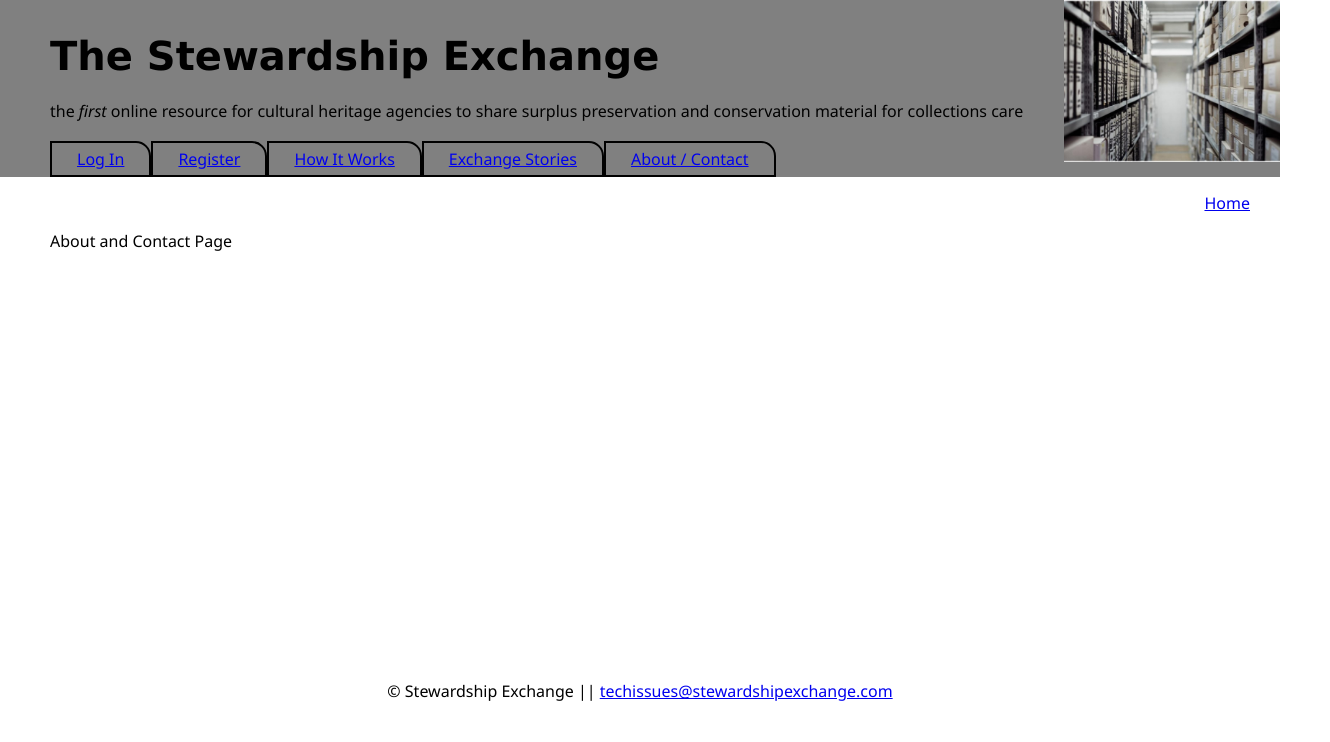
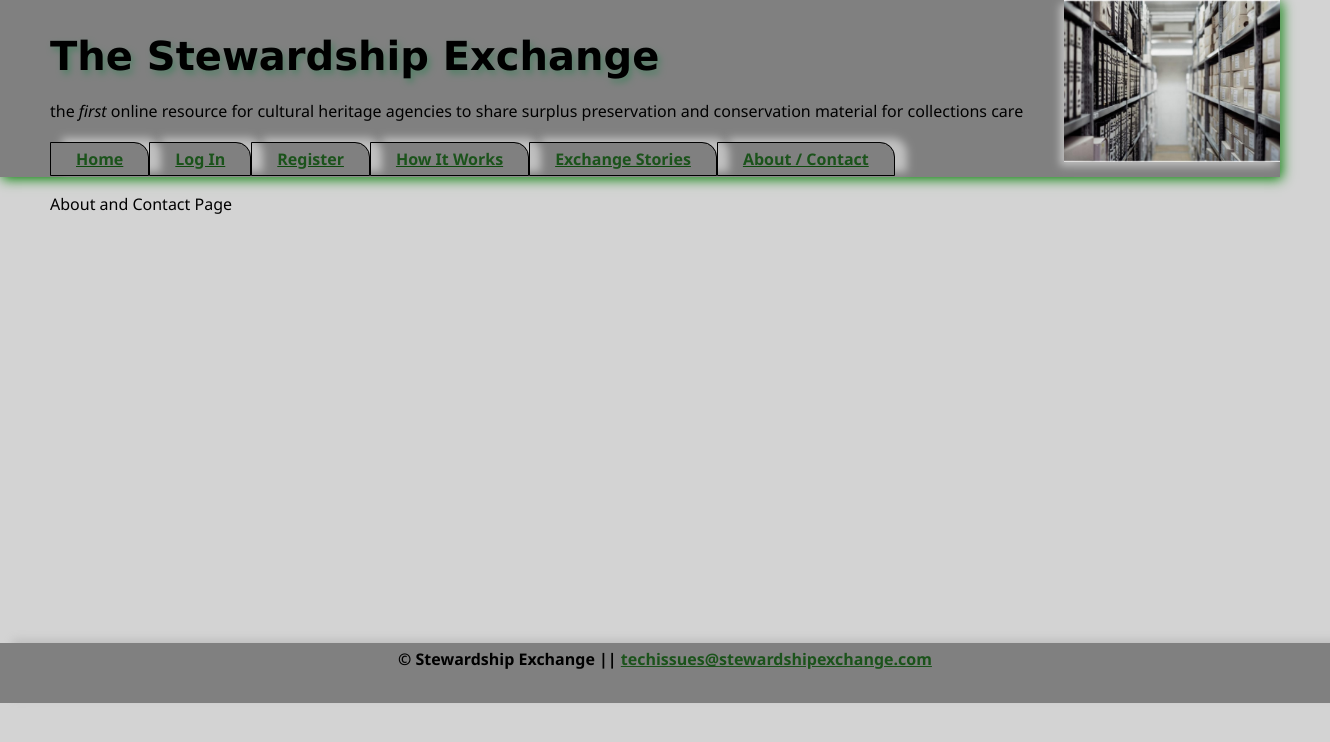
Before and after one commit to codingcolby/SE3_StewardshipExchange, a React (Create React App) app: page /#/about in a window 1280 px wide. Shown: the top 742 px of the page, 1330 px wide, since content can reach past the window. Built offline with nearby package versions, Linux system fonts and the light colour scheme.

Commit message:
converted Home link to tab on Nav main; played with styling shadows, colors, and such

```diff
--- a/src/components/Nav.js
+++ b/src/components/Nav.js
@@ -51,6 +51,9 @@ const Nav = () => (
 				)} */}
 			{/* Always show this link since the about page is not protected
 			<Link onClick={this.activeNavChange} className="nav-link" to="/login">*/}
+			<Link className="nav-link" to="/home">
+				Home
+			</Link>
 			<Link className="nav-link" to="/login">
 				Log In
 			</Link>
@@ -67,9 +70,6 @@ const Nav = () => (
 				About / Contact
 			</Link>
 		</div>
-		<div className="noplacelike">
-			<Link to="/home">Home</Link>
-		</div>
 	</div>
 );
 
--- a/src/pageviews/Home.js
+++ b/src/pageviews/Home.js
@@ -8,7 +8,7 @@ const Home = (props) => (
 		<h3>Home Page</h3>
 		<p>
 			Welcome to the Stewardship Exchange.Here are the current offers:
-			{props.store.offers.off_detail}
+			{props.store.offers}
 		</p>
 	</div>
 );
--- a/src/styles/App.css
+++ b/src/styles/App.css
@@ -1,6 +1,7 @@
 body {
 	font-family: "Segoe UI", Tahoma, Geneva, Verdana, sans-serif;
 	margin: 0;
+	background-color: lightgray;
 }
 
 .footer {
--- a/src/styles/Footer.css
+++ b/src/styles/Footer.css
@@ -1,5 +1,19 @@
 footer {
-	margin-bottom: 2%;
 	text-align: center;
-	vertical-align: bottom;
+	padding: 20px 0px 0px 5px;
+	background-color: gray;
+	box-shadow: -2px -2px 12px green;
+	height: 50px;
+	width: 100%;
+	white-space: nowrap;
+	text-align: center;
+	padding: 5px 25px;
+	margin: 0px 0px 0px 0px;
+	color: black;
+	font-weight: bolder;
+	box-shadow: 12px -4px 8px silver;
 }
+
+a:link {
+	color: rgb(27, 83, 27);
+}
--- a/src/styles/Nav.css
+++ b/src/styles/Nav.css
@@ -7,11 +7,13 @@
 	color: black;
 	margin-bottom: 5px;
 	vertical-align: top;
+	text-shadow: 3px 4px 6px rgb(85, 128, 104);
 }
 
 .nav {
 	padding: 0px 0px 7px 50px;
 	background-color: gray;
+	box-shadow: 2px 2px 12px green;
 }
 
 img {
@@ -19,6 +21,7 @@ img {
 	max-width: 216px;
 	float: right;
 	overflow-anchor: 0;
+	box-shadow: -4px 4px 8px silver;
 }
 
 p {
@@ -35,12 +38,17 @@ p {
 .nav-link {
 	width: 75px;
 	white-space: nowrap;
-	height: 40px;
+	height: 30px;
 	text-align: center;
-	border: 2px solid black;
+	border: 1.5px solid black;
 	padding: 5px 25px;
 	margin: 0px 0px 0px 0px;
 	border-radius: 0px 15px 0px 0px;
+	color: black;
+	font-weight: bolder;
+	box-shadow: 12px -4px 8px silver;
+	text-decoration: underline;
+	text-decoration-color: rgb(13, 75, 13);
 }
 
 .active-nav {
```
